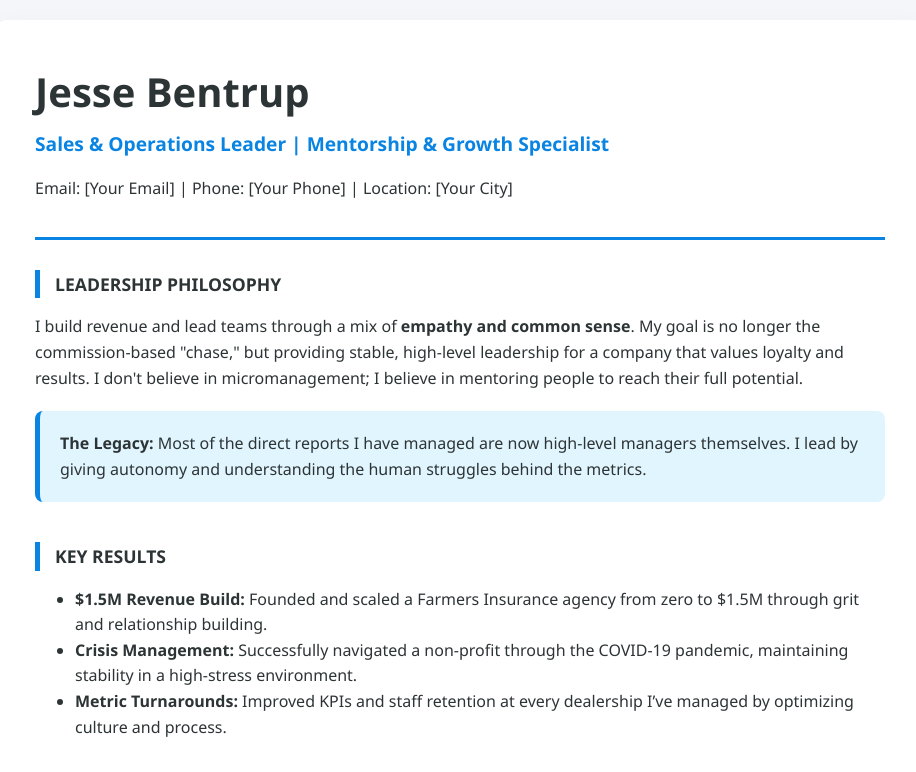
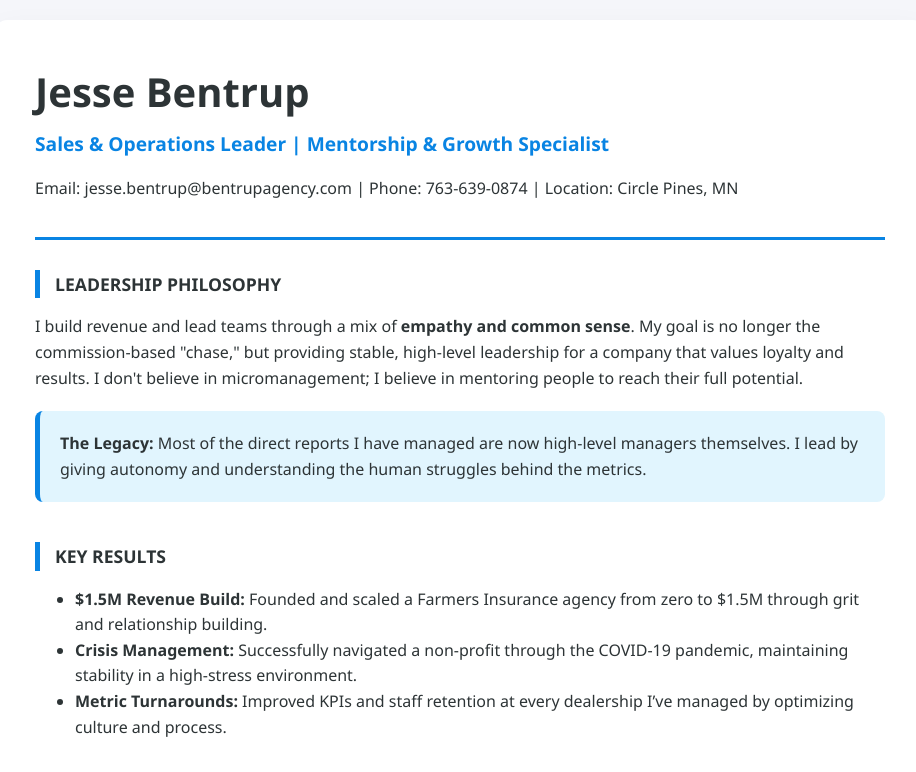
Before and after one commit to JesseBentrup/my-resume, a plain HTML site: page index.html in a window 1280 px wide. Shown: the whole page, without its empty margins (180-1096 px from the left). Drawn offline with Linux system fonts and the light colour scheme.

Commit message:
Update contact information in index.html

```diff
--- a/index.html
+++ b/index.html
@@ -24,7 +24,7 @@
     <header>
         <h1>Jesse Bentrup</h1>
         <div class="tagline">Sales & Operations Leader | Mentorship & Growth Specialist</div>
-        <p>Email: [Your Email] | Phone: [Your Phone] | Location: [Your City]</p>
+        <p>Email: jesse.bentrup@bentrupagency.com | Phone: 763-639-0874 | Location: Circle Pines, MN</p>
     </header>
 
     <section>
```
